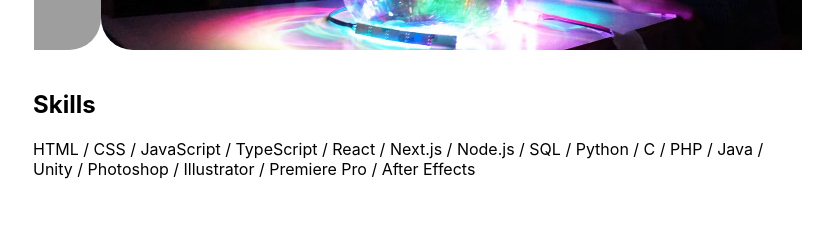
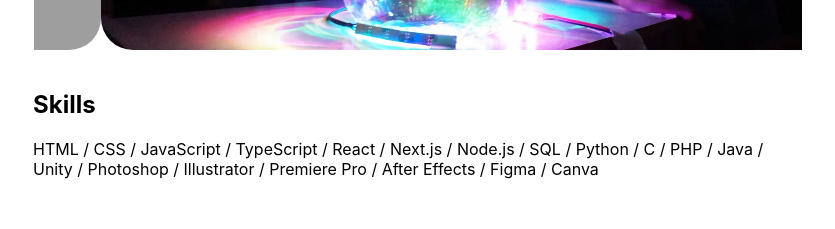
Before and after one commit to yudai1204/portfolio-test, a Next.js app: page / in a window 1280 px wide. Shown: the part 1160-1389 px from the top of the page, without its empty margins (222-1057 px from the left). Built offline with nearby package versions, Linux system fonts and the light colour scheme; grey boxes are pictures that could not be loaded.

Commit message:
add figma

```diff
--- a/pages/index.js
+++ b/pages/index.js
@@ -42,7 +42,7 @@
         </div>
         <div className={styles.aboutMe}>
           <h2>Skills</h2>
-          <p>HTML / CSS / JavaScript / TypeScript /  React / Next.js / Node.js / SQL / Python / C / PHP / Java / Unity / Photoshop / Illustrator / Premiere Pro / After Effects</p>
+          <p>HTML / CSS / JavaScript / TypeScript /  React / Next.js / Node.js / SQL / Python / C / PHP / Java / Unity / Photoshop / Illustrator / Premiere Pro / After Effects / Figma / Canva</p>
         </div>
         <div className={styles.aboutMe}>
           <h2>所属</h2>
```
